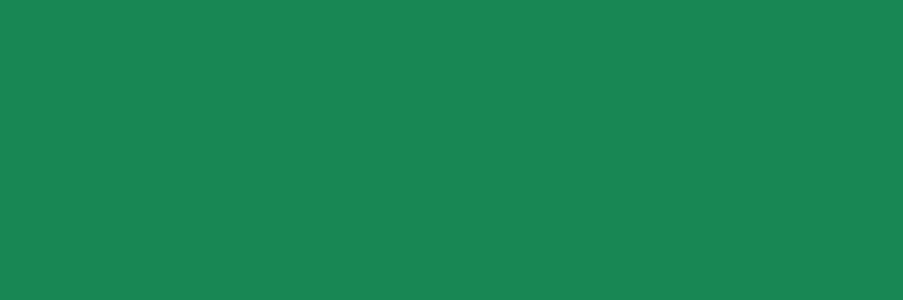
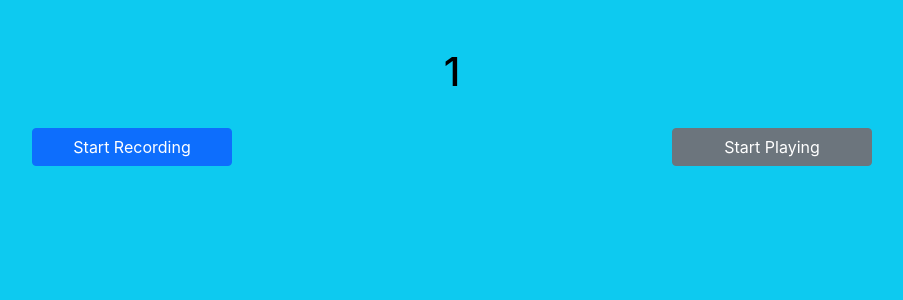
Before and after one commit to ArcaneWizard/MuSyncWeb, a React (Create React App) app in the folder client/: page /1 in a window 1280 px wide. Shown: the top 300 px of the page, without its empty margins (188-1091 px from the left). Built offline with nearby package versions, Linux system fonts and the light colour scheme.

Commit message:
lobby server almost done

```diff
--- a/client/src/App.js
+++ b/client/src/App.js
@@ -1,4 +1,4 @@
-import React, { Fragment } from "react";
+import React from "react";
 import {
   BrowserRouter as Router,
   Switch,
@@ -9,20 +9,18 @@ import "./App.css";
 
 //components
 import HomePage from "./general_components/HomePage";
+import AudioPage from "./general_components/AudioPage";
 
 function App() {
   return (
     <Router>
-      <div className="container-fluid min-vh-100 bg-success">
+      <div className="container-fluid min-vh-100 bg-info">
         <Switch>
           <Route exact path="/">
             <HomePage />
           </Route>
-          <Route path="/another">
-            <AnotherPage />
-          </Route>
-          <Route path="/bored">
-            <BoredPage />
+          <Route path="/:id">
+            <AudioPage />
           </Route>
         </Switch>
       </div>
--- /dev/null
+++ b/client/src/general_components/AudioPage.js
@@ -0,0 +1,33 @@
+import React from "react";
+import { useLocation, useParams } from "react-router";
+
+const AudioPage = () => {
+  const { id } = useParams();
+  const location = useLocation();
+
+  console.log(location.state);
+
+  return (
+    <div className="text-center">
+      <h1 className="text-black pt-5">{id}</h1>
+      <div class="row pt-lg-4">
+        <button
+          type="button"
+          class="btn btn-primary m-auto float-none"
+          style={{ width: 200 }}
+        >
+          Start Recording
+        </button>
+        <button
+          type="button"
+          class="btn btn-secondary m-auto float-none"
+          style={{ width: 200 }}
+        >
+          Start Playing
+        </button>
+      </div>
+    </div>
+  );
+};
+
+export default AudioPage;
--- a/client/src/general_components/HomePage.js
+++ b/client/src/general_components/HomePage.js
@@ -1,19 +1,11 @@
-import React from "react";
+import React, { useState } from "react";
 import { useHistory } from "react-router";
-import GameImagePreview from "../medium_components/GameImagePreview";
+import axios from "axios";
 
 const HomePage = () => {
-  var bob = [2, 3, 4];
+  const [code, setCode] = useState("");
+  const [name, setName] = useState("");
   const history = useHistory();
-
-  const ChangeToAnotherPage = () => {
-    const location = {
-      pathname: "/another",
-      state: { Lucario: "awesome" },
-    };
-
-    history.push(location);
-  };
 
   let generateLobbyCode = () => {
     let code = "";
@@ -25,15 +17,52 @@ const HomePage = () => {
     return code;
   };
 
-  let goToAudioPage = () => {
+  let enterLobbyCode = (e) => {
+    const newCode = e.target.value.toUpperCase();
+    setCode(newCode);
+
+    if (newCode.length == 5) {
+      axios
+        .post(`/${newCode}/user`, {
+          name: name,
+        })
+        .catch((err) => {
+          console.log(err);
+        })
+        .then(() => {
+          const location = {
+            pathname: `/${newCode}`,
+            state: {
+              name: name,
+            },
+          };
+
+          history.push(location);
+        });
+    }
+  };
+
+  let goToAudioPage = (e) => {
+    e.preventDefault();
+
     const code = generateLobbyCode();
-
-    const location = {
-      pathname: `/${code}`,
-      state: code,
-    };
-
-    history.push(location);
+    console.log("bruh");
+    axios
+      .post(`/${code}/user`, {
+        name: name,
+      })
+      .catch((err) => {
+        console.log(err);
+      })
+      .then(() => {
+        const location = {
+          pathname: `/${code}`,
+          state: {
+            name: name,
+          },
+        };
+        history.push(location);
+      });
   };
 
   return (
@@ -45,33 +74,33 @@ const HomePage = () => {
           <form>
             <div class="form-group w-50 text-center m-auto float-none">
               <input
-                type="email"
+                type="text"
                 class="form-control"
-                id="exampleInputEmail1"
+                value={name}
+                onChange={(e) => setName(e.target.value)}
+                id="example"
                 aria-describedby="emailHelp"
                 placeholder="Enter name"
               />
             </div>
             <div className="pt-3 text-center">
               <button
-                type="submit"
                 class="btn btn-primary w-50"
-                onClick={() => goToAudioPage()}
+                onClick={(e) => goToAudioPage(e)}
               >
                 Create Lobby
               </button>
             </div>
             <div class="form-group pt-3 center">
               <input
-                type="password"
-                class="form-control bg-info text-center text-black w-50 m-auto float-none"
+                type="text"
+                value={code}
+                onChange={(e) => enterLobbyCode(e)}
+                class="form-control bg-warning text-center text-black w-50 m-auto float-none"
                 id="exampleInputPassword1"
                 placeholder="Enter Lobby Code"
               />
             </div>
-            <h2 class="text-white text-center pt-5 fst-italic">
-              Generated Code:
-            </h2>
           </form>
         </div>
         <div class="col-sm">Creator, Testing Duration and Testing Wanted</div>
```
Also changed, not shown: 2 other files (tests, documents, lock files or other folders).
